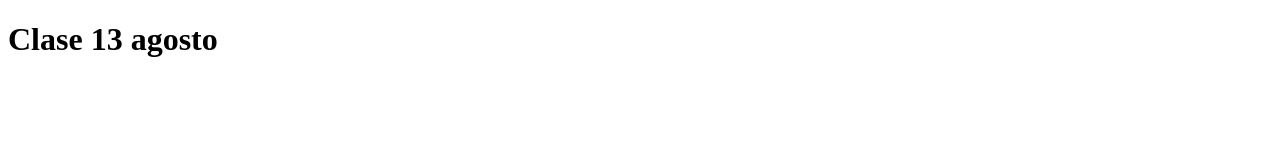
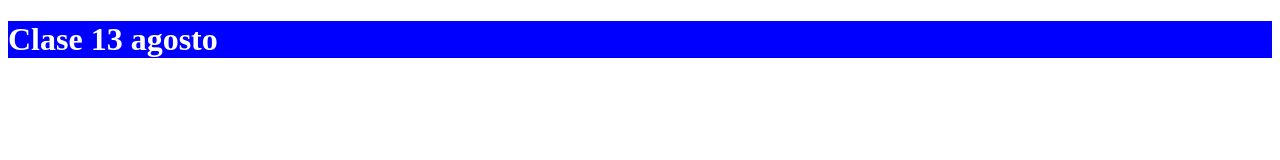
Before and after one commit to KingBootleg/agosto13_52, a plain HTML site: page index.html in a window 1280 px wide. Drawn offline with Linux system fonts and the light colour scheme.

Commit message:
add estilos en bloque

```diff
--- a/index.html
+++ b/index.html
@@ -6,13 +6,14 @@
     <meta name="description" content="Esta pagina trata sobre una clase de HTML,css,JS">
     <meta name="author" content="Erick Adrian Vazquez Bernal">
     <title>Clase 13 agosto</title>
-    <style>
-        .titulo{
-            display: flex;
-            flex: content;
-            justify-content: center;
-        }
-    </style>
+    <link rel="stylesheet" href="estilos.css">
+<style>
+    h1{
+        color: white;
+        background-color: blue;
+    }
+</style>
+
 </head>
 <body>
     <h1>Clase 13 agosto</h1>
```
